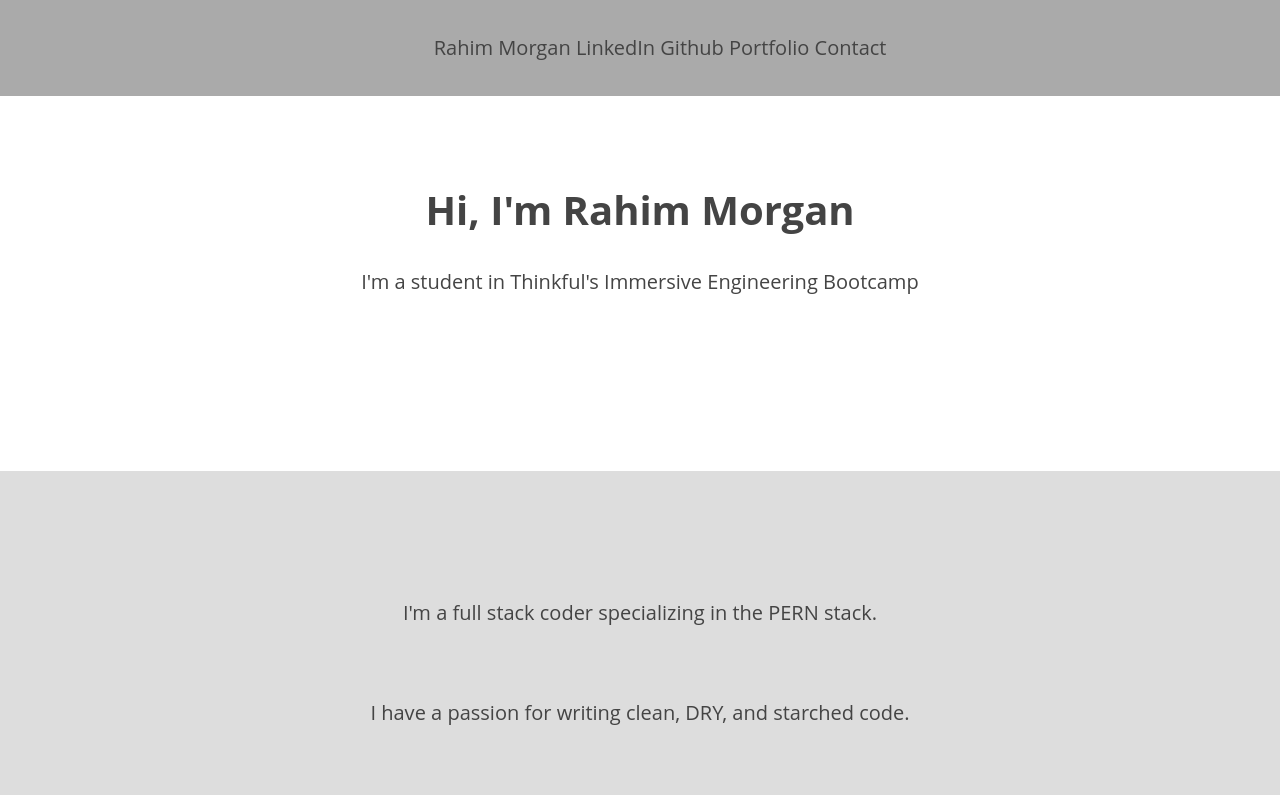
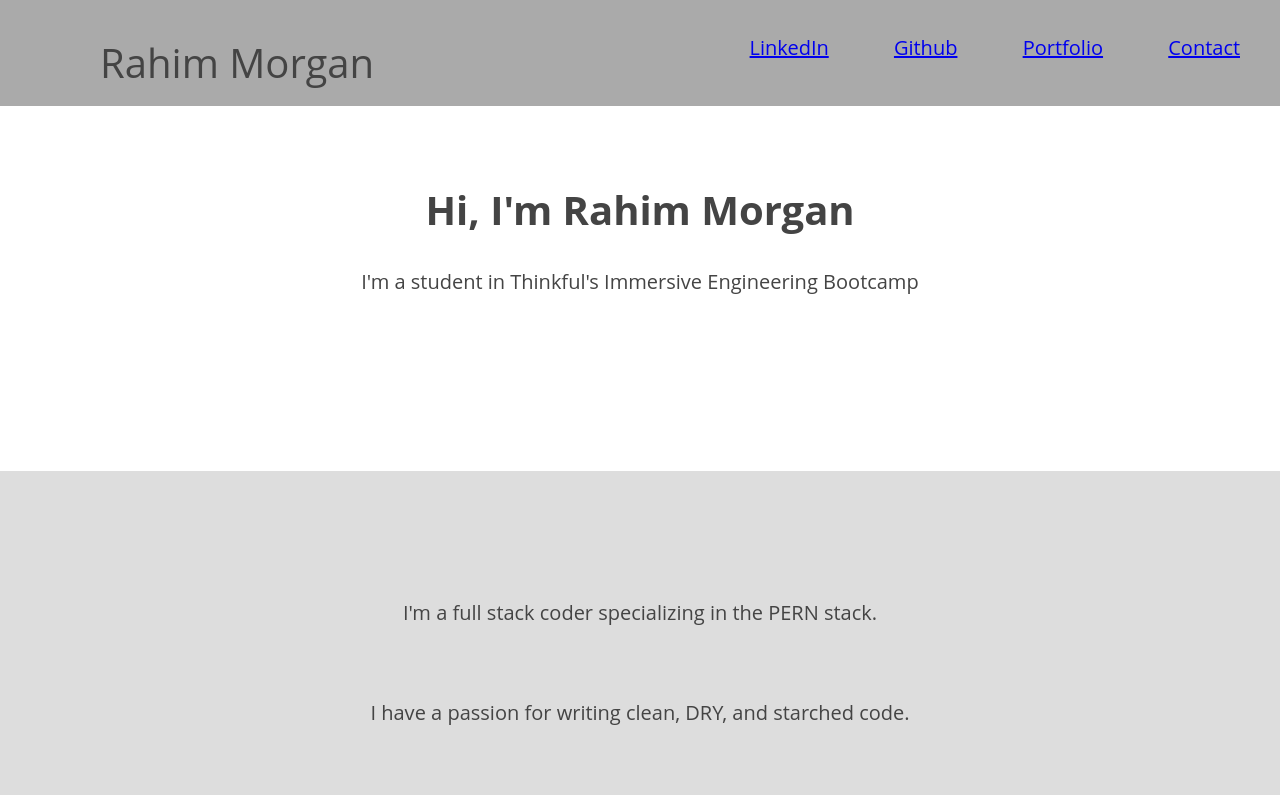
Before and after one commit to rahmor/rahim-portfolio, a plain HTML site: page index.html in a window 1280 px wide. Shown: the top 795 px of the page. Drawn offline with nearby package versions, Linux system fonts and the light colour scheme.

Commit message:
update page

```diff
--- a/index.css
+++ b/index.css
@@ -22,6 +22,7 @@ nav {
   left: 0;
   right: 0;
   z-index: 10;
+  min-width: 400px;
 }
 
 header {
@@ -40,8 +41,21 @@ section:nth-child(even) {
 
 ul {
   list-style-type: none;
+  height: 2em;
 }
 
 li {
   display: inline;
+  margin: 1.5em;
 }
+
+.nav-name {
+  font-size: 2em;
+  float: left;
+}
+
+.nav-links {
+  float: right;
+  margin-right: 0.5em;
+  font-size: 1em;
+}
--- a/index.html
+++ b/index.html
@@ -13,11 +13,19 @@
   <body>
     <nav role="navigation">
       <ul>
-        <li>Rahim Morgan</li>
-        <li>LinkedIn</li>
-        <li>Github</li>
-        <li>Portfolio</li>
-        <li>Contact</li>
+        <span class="nav-name">
+          <li id="name">Rahim Morgan</li>
+        </span>
+        <span class="nav-links">
+          <li>
+            <a href="https://www.linkedin.com/in/rahim-morgan-a60a16b5/"
+              >LinkedIn</a
+            >
+          </li>
+          <li><a href="https://github.com/rahmor">Github</a></li>
+          <li><a href="#portfolio">Portfolio</a></li>
+          <li><a href="#contact">Contact</a></li>
+        </span>
         <!-- links to contact info in footer -->
       </ul>
     </nav>
@@ -32,31 +40,37 @@
         <img />
         <p>I'm a full stack coder specializing in the PERN stack.</p>
         <img />
+        <!-- intro -->
         <p>
           I have a passion for writing clean, DRY, and starched code.
         </p>
         <img />
+        <!-- passion -->
         <p>Wait! That sound like I work at the cleaners.</p>
         <img />
+        <!-- pause -->
         <p>Am I really just doing laundry for computers?</p>
         <img />
+        <!-- realize -->
         <p>OMG! They're in charge.</p>
         <img />
+        <!-- shock -->
         <p>
           Here's his portfolio - Hire him. My baskets overflowing. Last
           partwritten like a computer.
         </p>
       </section>
 
-      <section role="region">
+      <section id="portfolio" role="region">
+        <h3>*************PROJECTS********************</h3>
         <p>
-          *************PROJECTS******************** QUIZ pop culture multiple
-          choice quiz app. html css, javascript, custom render library provided
-          by @thinkful. link to app on heroku. link to repo.
+          QUIZ pop culture multiple choice quiz app. html css, javascript,
+          custom render library provided by @thinkful. link to app on heroku.
+          link to repo.
         </p>
       </section>
     </main>
-    <footer role="content-info">
+    <footer id="contact" role="content-info">
       <p>
         Feel free to contact me at
         <a href="mailto:rahmor@yahoo.com">rahmor@yahoo.com</a>
```
